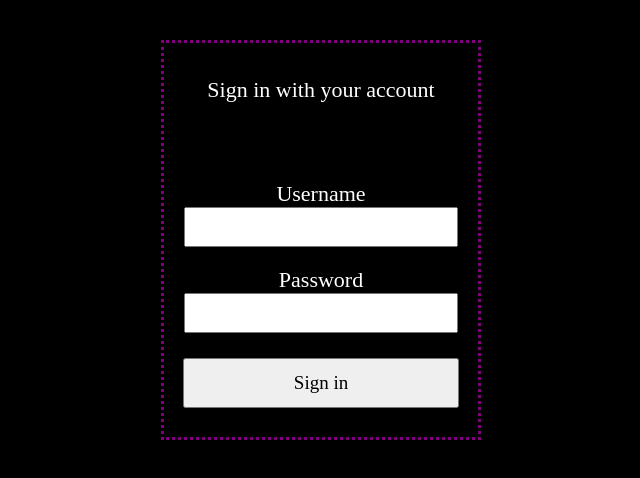
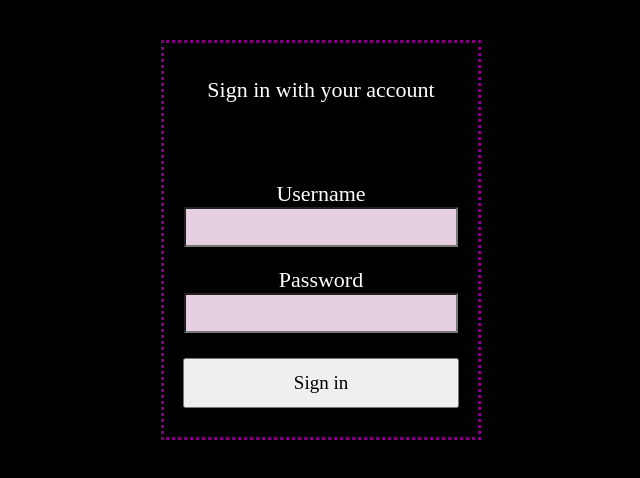
Before and after one commit to agosmay/MoviesApp, a React (Vite) app: page / in a window 1280 px wide. Shown: the top 478 px of the page, without its empty margins (319-959 px from the left). Built offline with nearby package versions, Linux system fonts and the light colour scheme; no server answers.

Commit message:
stylesheet Login updated

```diff
--- a/package.json
+++ b/package.json
@@ -6,10 +6,12 @@
   "scripts": {
     "dev": "vite",
     "build": "vite build",
-    "preview": "vite preview"
+    "preview": "vite preview",
+    "deploy": "gh-pages -d dist"
   },
   "dependencies": {
     "axios": "^1.2.1",
+    "gh-pages": "^4.0.0",
     "react": "^18.2.0",
     "react-dom": "^18.2.0",
     "react-router-dom": "^6.4.4"
--- a/src/auth/components/stylesheets/Login.css
+++ b/src/auth/components/stylesheets/Login.css
@@ -48,6 +48,7 @@
 .inputStyle {
 	width: 100%;
 	height: 40px;
+	background-color: #E5CFE1
 }
 
 .buttonSignIn:hover{
```
Also changed, not shown: 1 other file (tests, documents, lock files or other folders).
